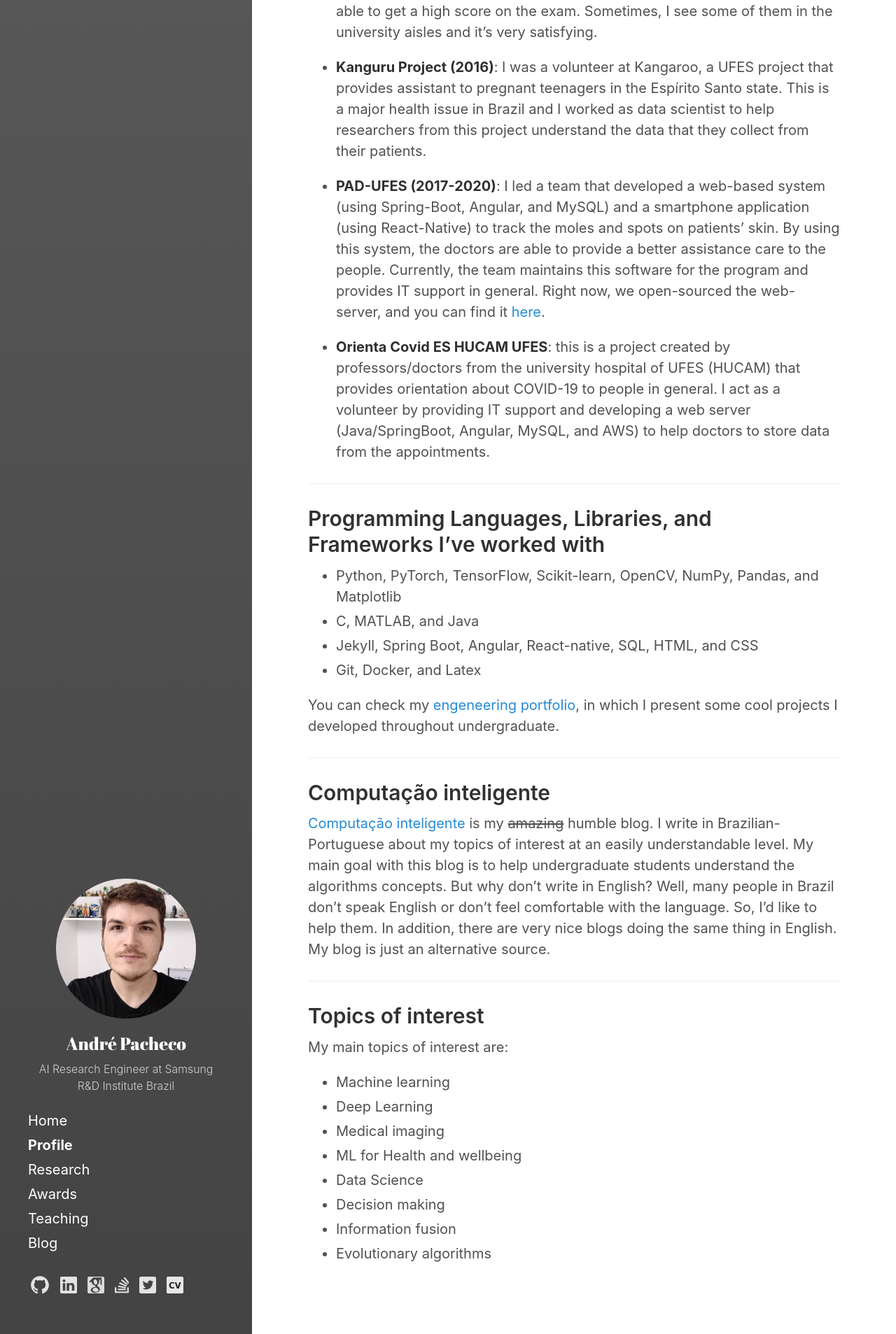
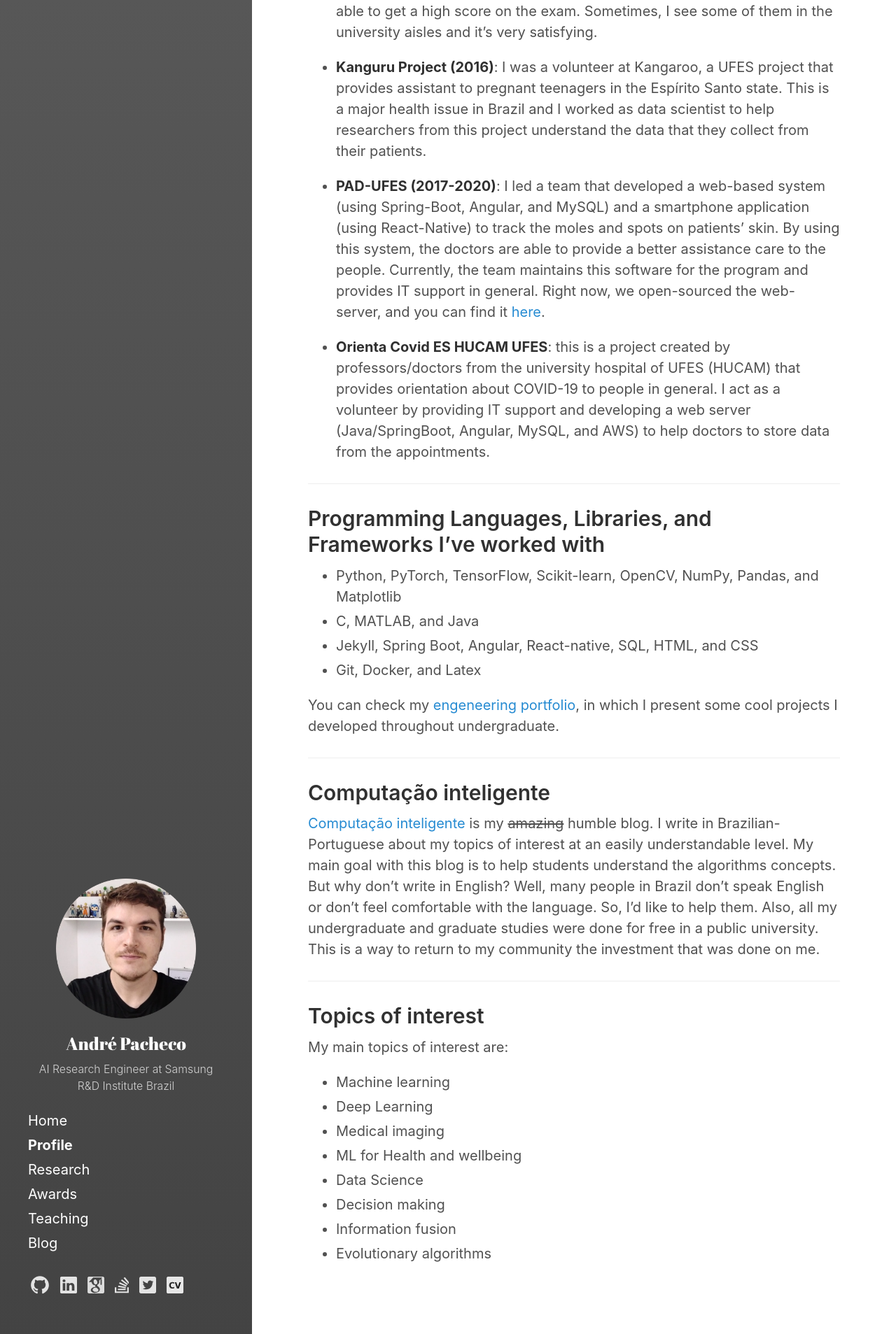
Before and after one commit to paaatcha/paaatcha.github.io, a Jekyll site: the page built from profile.md, in a window 1280 px wide. Shown: the part 1531-3438 px from the top of the page at 70% size. Built offline with Jekyll 4.4.1, drawn with Linux system fonts in a browser that asks for light colours.

Commit message:
Update profile.md

```diff
--- a/profile.md
+++ b/profile.md
@@ -47,7 +47,7 @@ ___
 
 ## Computação inteligente
 [Computação inteligente](http://computacaointeligente.com.br) is my ~~amazing~~ humble blog.
-I write in Brazilian-Portuguese about my topics of interest at an easily understandable level. My main goal with this blog is to help undergraduate students understand the algorithms concepts. But why don’t write in English? Well, many people in Brazil don’t speak English or don’t feel comfortable with the language. So, I’d like to help them. In addition, there are very nice blogs doing the same thing in English. My blog is just an alternative source.
+I write in Brazilian-Portuguese about my topics of interest at an easily understandable level. My main goal with this blog is to help students understand the algorithms concepts. But why don’t write in English? Well, many people in Brazil don’t speak English or don’t feel comfortable with the language. So, I’d like to help them. Also, all my undergraduate and graduate studies were done for free in a public university. This is a way to return to my community the investment that was done on me.
 
 ___
 
```
